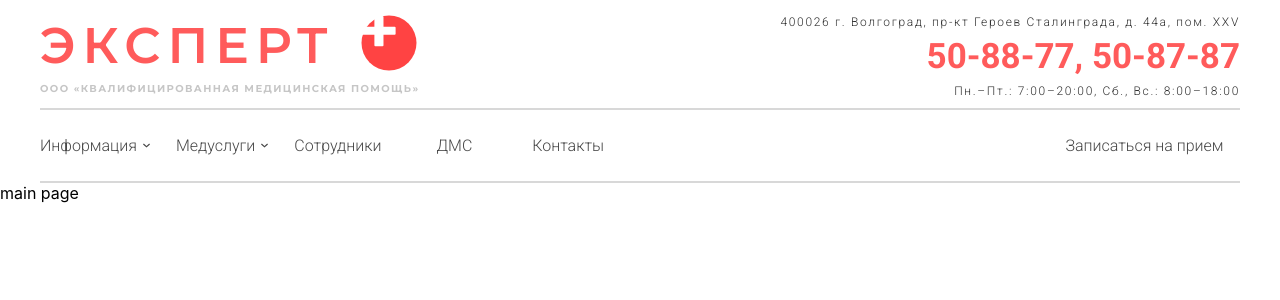
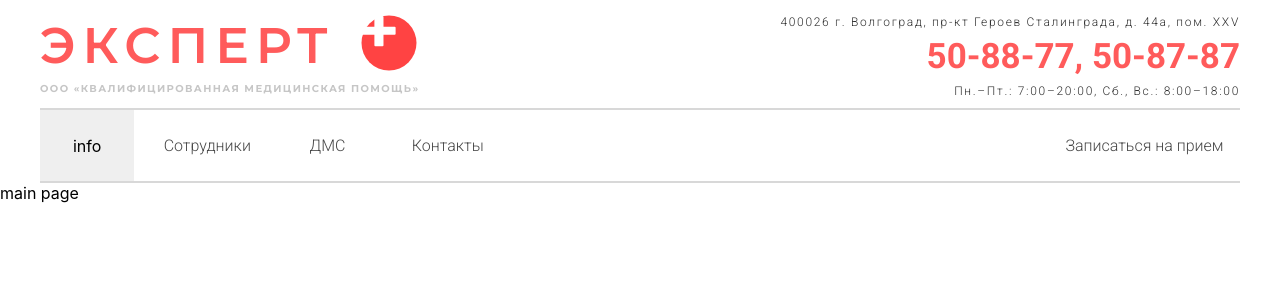
Before and after one commit to CanUFeelMyHeart/expertPlus, a React (Create React App) app in the folder medical-clinic-expert/: page / in a window 1280 px wide. Shown: the top 300 px of the page. Built offline with nearby package versions, Linux system fonts and the light colour scheme; the HTML template or start-up script is replaced by a standard one.

Commit message:
expanding list for info page is set

```diff
--- a/medical-clinic-expert/package.json
+++ b/medical-clinic-expert/package.json
@@ -3,6 +3,10 @@
   "version": "0.1.0",
   "private": true,
   "dependencies": {
+    "@emotion/react": "^11.8.1",
+    "@emotion/styled": "^11.8.1",
+    "@mui/icons-material": "^5.4.4",
+    "@mui/material": "^5.4.4",
     "@testing-library/jest-dom": "^5.16.2",
     "@testing-library/react": "^12.1.3",
     "@testing-library/user-event": "^13.5.0",
--- a/medical-clinic-expert/src/App.js
+++ b/medical-clinic-expert/src/App.js
@@ -3,9 +3,9 @@ import { BrowserRouter as Router, Routes, Route } from "react-router-dom";
 import { ContactsPage } from "./pages/ContactsPage/ContactsPage";
 import { DmsPage } from "./pages/DmsPage/DmsPage";
 import { DoctorsPage } from "./pages/DoctorsPage/DoctorsPage";
-import { InformationPage } from "./pages/InformationPage/InformationPage";
+// import { InformationPage } from "./pages/InformationPage/InformationPage";
 import { MainPage } from "./pages/MainPage/MainPage";
-import { MedicalServicesPage } from "./pages/MedicalServicesPage/MedicalServicesPage";
+//import { MedicalServicesPage } from "./pages/MedicalServicesPage/MedicalServicesPage";
 
 function App() {
     return (
@@ -13,8 +13,8 @@ function App() {
             <div className="App">
                 <Routes>
                     <Route path="/" exact element={<MainPage/>} />
-                    <Route path="/info" element={<InformationPage/>} />
-                    <Route path="/services" element={<MedicalServicesPage/>} />
+                    {/* <Route path="/info" element={<InformationPage/>} />
+                    <Route path="/services" element={<MedicalServicesPage/>} /> */}
                     <Route path="/doctors" element={<DoctorsPage/>} />
                     <Route path="/dms" element={<DmsPage/>} />
                     <Route path="/contacts" element={<ContactsPage/>} />
--- a/medical-clinic-expert/src/components/FullHeaderComponent/MenuButtonsComponent/MenuButtonsComponent.css
+++ b/medical-clinic-expert/src/components/FullHeaderComponent/MenuButtonsComponent/MenuButtonsComponent.css
@@ -22,3 +22,14 @@
 .menuButtonExpandArrow {
     padding-left: 6px;
 }
+
+.infoExpandingList {
+    position: absolute;
+    margin-top: 73px;
+}
+
+.infoExpandingListContainer {
+    flex-direction: column;
+    align-items: flex-start;
+    width: 520px;
+}
--- a/medical-clinic-expert/src/components/FullHeaderComponent/MenuButtonsComponent/MenuButtonsComponent.jsx
+++ b/medical-clinic-expert/src/components/FullHeaderComponent/MenuButtonsComponent/MenuButtonsComponent.jsx
@@ -3,15 +3,23 @@ import { useNavigate } from "react-router-dom";
 import "./MenuButtonsComponent.css";
 
 export const MenuButtonsComponent = (props) => {
+    const [openInfo, setOpenInfo] = React.useState(false);
+
+    const setOpenInfoFunction = () => {
+        setOpenInfo(!openInfo);
+    };
+
     const navigate = useNavigate();
 
     function handleClick(ref) {
         navigate(ref);
+        setOpenInfo(false);
     }
 
     return (
         <>
             <div className={props.className}>
+                <button onClick={() => setOpenInfoFunction()}>info</button>
                 {props.buttons.map((button, index) => (
                     <button
                         key={index}
@@ -19,13 +27,41 @@ export const MenuButtonsComponent = (props) => {
                         onClick={(e) => handleClick(button.ref)}
                     >
                         <h4>{button.name}</h4>
-                        <img
-                            src={button.expandArrow}
-                            className="menuButtonExpandArrow"
-                        />
                     </button>
                 ))}
+            </div>
+            <div
+                className="infoExpandingList"
+                style={{
+                    display: openInfo ? "block" : "none",
+                }}
+            >
+                <div
+                style={{
+                    display: openInfo ? "flex" : "none",
+                }}
+                className="infoExpandingListContainer">
+                    {props.informationButton.map((button, index) => (
+                        <button key={index}>
+                            <h4>{button.name}</h4>
+                        </button>
+                    ))}
+                </div>
             </div>
         </>
     );
 };
+
+// {props.buttons.map((button, index) => (
+//     <button
+//         key={index}
+//         className="menuButton"
+//         onClick={(e) => handleClick(button.ref)}
+//     >
+//         <h4>{button.name}</h4>
+//         <img
+//             src={button.expandArrow}
+//             className="menuButtonExpandArrow"
+//         />
+//     </button>
+// ))}
--- a/medical-clinic-expert/src/components/FullHeaderComponent/UnderHeaderMenuComponent/UnderHeaderMenuComponent.jsx
+++ b/medical-clinic-expert/src/components/FullHeaderComponent/UnderHeaderMenuComponent/UnderHeaderMenuComponent.jsx
@@ -3,17 +3,36 @@ import { MenuButtonsComponent } from "../MenuButtonsComponent/MenuButtonsCompone
 import expandArrow from "../../../img/expandArrow.svg";
 import "./UnderHeaderMenuComponent.css";
 
+const informationButton = [
+    { name: "О клинике", ref: "" },
+    { name: "Лицензии", ref: "" },
+    { name: "Вакансии", ref: "" },
+    { name: "Законодательная база", ref: "" },
+    { name: "Сведения о квалификации медицинских работников", ref: "" },
+    { name: "Контролирующие организации", ref: "" },
+    { name: "Официальные документы", ref: "" },
+    { name: "Положение о предоставлении платных мед. услуг", ref: "" },
+    { name: "Карта сайта", ref: "" },
+];
+
+// {
+//     name: "Медуслуги",
+//     expandArrow: expandArrow,
+//     ref: "/contacts",
+//     buttons: [
+//         { name: "О клинике", ref: "" },
+//         { name: "Лицензии", ref: "" },
+//         { name: "Вакансии", ref: "" },
+//         { name: "Законодательная база", ref: "" },
+//         { name: "Сведения о квалификации медицинских работников", ref: "" },
+//         { name: "Контролирующие организации", ref: "" },
+//         { name: "Официальные документы", ref: "" },
+//         { name: "Положение о предоставлении платных мед. услуг", ref: "" },
+//         { name: "Карта сайта", ref: "" }
+//     ],
+// },
+
 const buttons = [
-    {
-        name: "Информация",
-        expandArrow: expandArrow,
-        ref: "/info",
-    },
-    {
-        name: "Медуслуги",
-        expandArrow: expandArrow,
-        ref: "/services",
-    },
     {
         name: "Сотрудники",
         expandArrow: "",
@@ -36,6 +55,7 @@ export const UnderHeaderMenuComponent = () => {
         <>
             <div className="menuButtonsAll">
                 <MenuButtonsComponent
+                    informationButton={informationButton}
                     buttons={buttons}
                     className="menuButtons"
                 />
```
Also changed, not shown: medical-clinic-expert/src/pages/ServicesPage/MedicalServicesPage.css (added), medical-clinic-expert/src/pages/ServicesPage/MedicalServicesPage.jsx (renamed from medical-clinic-expert/src/pages/MedicalServicesPage/MedicalServicesPage.jsx), 1 other file (tests, documents, lock files or other folders).
